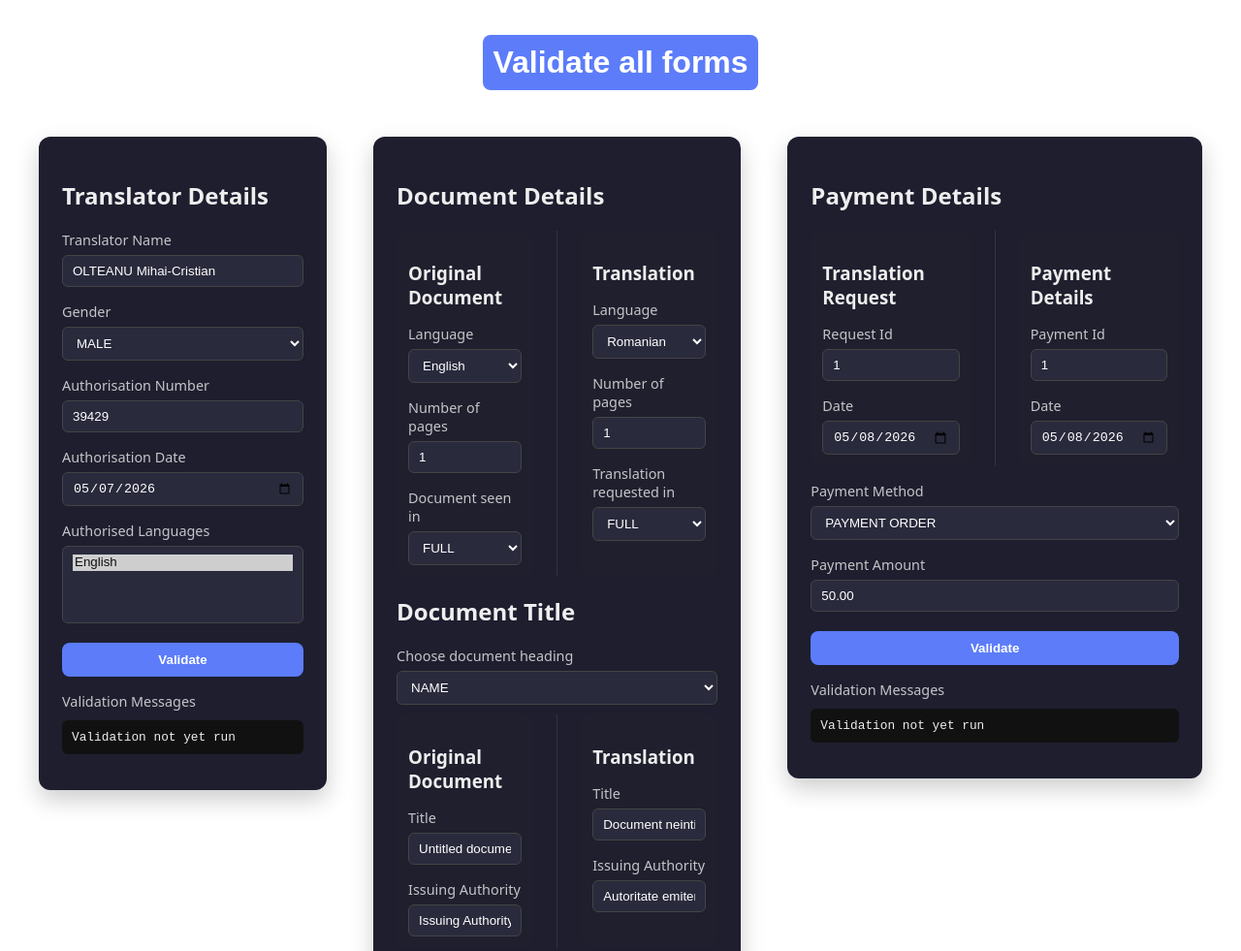
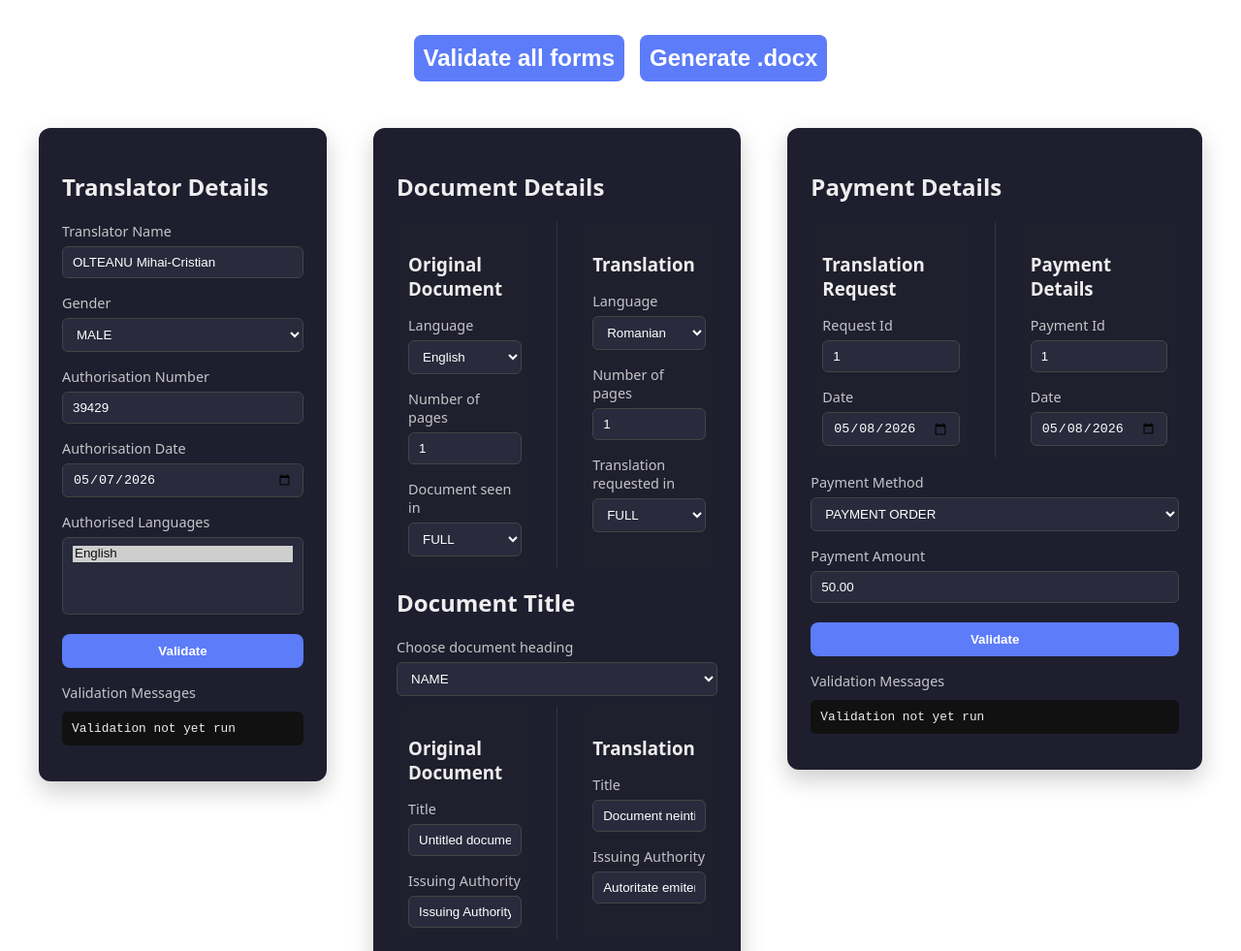
Before and after one commit to mihai-mc/translation-certification, a website built with Vite: page index.html in a window 1280 px wide. Shown: the top 981 px of the page at 97% size. Built offline with nearby package versions, Linux system fonts and the light colour scheme.

Commit message:
Convert validation to certification

```diff
--- a/index.html
+++ b/index.html
@@ -9,7 +9,7 @@
 </head>
 
 <body>
-  <div id="validate-all" class="validate-all-button"></div>
+  <div id="certification" class="certification-wrapper"></div>
   <div class="forms-layout">
     <div id="translator-form" class="form-card"></div>
     <div id="document-form" class="form-card"></div>
--- a/src/forms/validate.ts
+++ b/src/forms/validate.ts
@@ -2,11 +2,12 @@ import { validateTranslator } from "./translatorForm";
 import { validateDocumentDetails } from "./documentForm";
 import { validatePaymentForm } from "./paymentForm";
 
-const validateAllButtonId: string = "validate-all";
+const certificationId: string = "certification";
 
-const container = document.getElementById(validateAllButtonId)!;
+const container = document.getElementById(certificationId)!;
 container.innerHTML = `
-    <button id="${validateAllButtonId}-button">Validate all forms</button>
+    <button id="${certificationId}-validation">Validate all forms</button>
+    <button id="${certificationId}-generate">Generate .docx</button>
 `;
 
 function validateAll() {
@@ -14,4 +15,9 @@ function validateAll() {
     validateDocumentDetails();
     validatePaymentForm();
 }
-document.getElementById(`${validateAllButtonId}`)!.addEventListener("click", validateAll);
+document.getElementById(`${certificationId}-validation`)!.addEventListener("click", validateAll);
+
+function generateCertification() {
+    alert("Not yet implemented");
+}
+document.getElementById(`${certificationId}-generate`)!.addEventListener("click", generateCertification);
--- a/src/style.css
+++ b/src/style.css
@@ -62,14 +62,15 @@ button:hover {
     width: 100%;
 }
 
-.validate-all-button {
+.certification-wrapper {
     display: flex;
     justify-content: center;
+    gap: 1rem;
     margin: 1rem 0;
 }
 
-.validate-all-button button {
-    font-size: 2rem;
+.certification-wrapper button {
+    font-size: 1.5rem;
 }
 
 .form-card pre {
```
